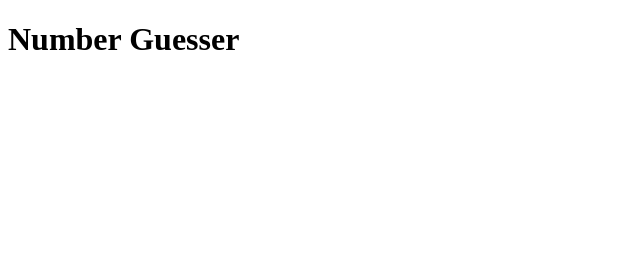
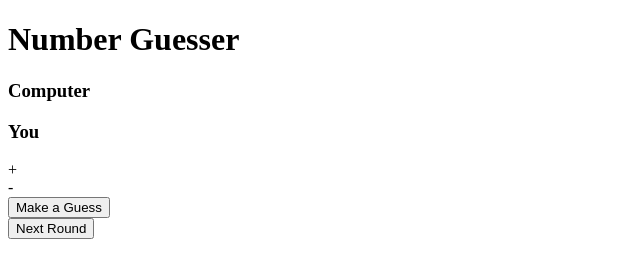
Before and after one commit to SubbaCodes/number-guesser, a plain HTML site: page index.html in a window 1280 px wide. Shown: the whole page, without its empty margins (0-640 px from the left). Drawn offline with Linux system fonts and the light colour scheme.

Commit message:
added html content

```diff
--- a/index.html
+++ b/index.html
@@ -10,6 +10,30 @@
   <body>
     <h1 id="title">Number Guesser</h1>
 
+    <div class="box-container">
+      <div class="computer">
+        <h3>Computer</h3>
+        <p class="computerScore"></p>
+        <div class="computerScoreDisplay"></div>
+        <div class="winnerResult"></div>
+      </div>
+      <div class="user">
+        <h3>You</h3>
+        <p class="userscore"></p>
+        <div class="userScoreDisplay"></div>
+        <div class="incDecButton">
+          <div class="inc">+</div>
+          <div class="dec">-</div>
+        </div>
+        <div class="guessButton">
+          <button>Make a Guess</button>
+        </div>
+      </div>
+    </div>
+    <div class="nextRoundButton">
+      <button>Next Round</button>
+    </div>
+
     <script src="scripts.js"></script>
   </body>
 </html>
```
